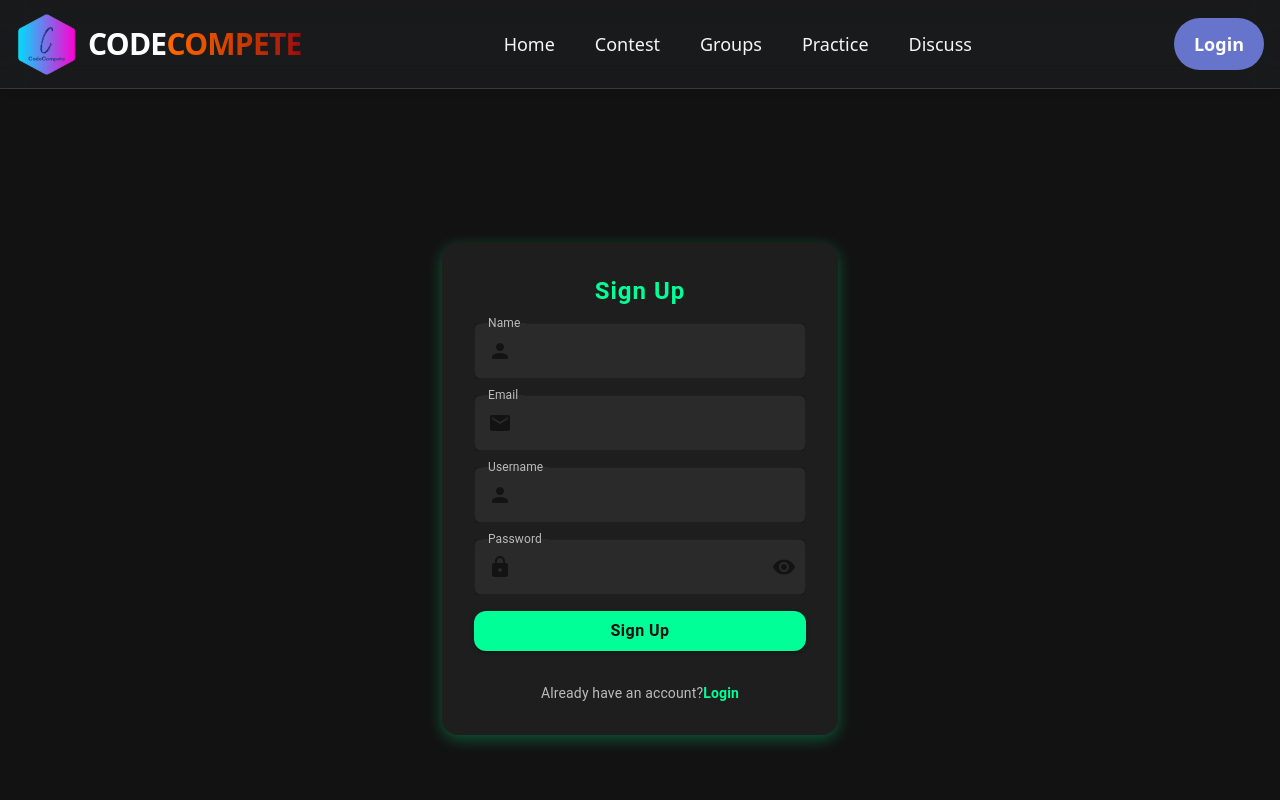
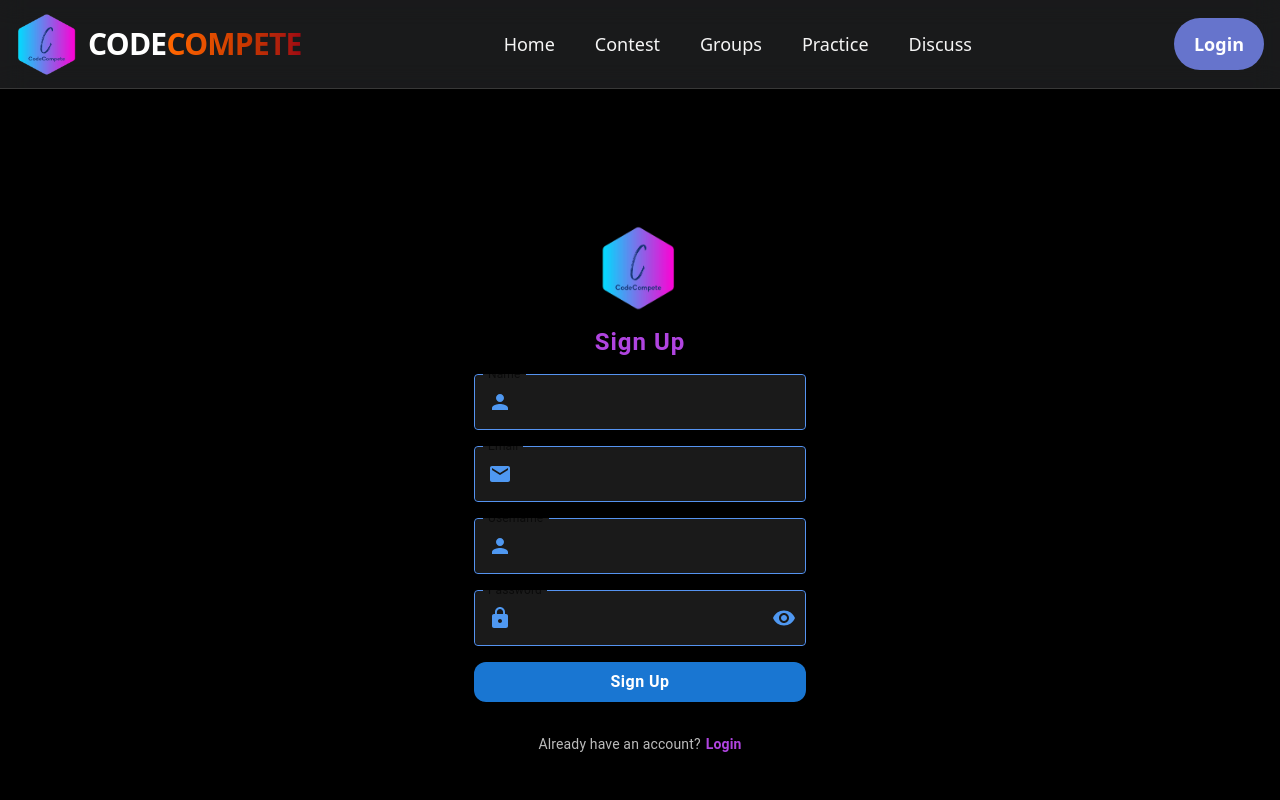
Before and after one commit to a-nuj1/CP-Application-Frontend, a React (Vite) app: page /login in a window 1280 px wide. Both pictures are taken after a click on the element "Sign Up". Shown: the top 800 px of the page. Built offline with nearby package versions, Linux system fonts and the light colour scheme.

Commit message:
Updated login signup UI

```diff
--- a/src/components/pages/Login.jsx
+++ b/src/components/pages/Login.jsx
@@ -1,217 +1,60 @@
 import { useState } from "react";
 import { Box, Button, Container, TextField, Typography, Paper, InputAdornment, IconButton } from "@mui/material";
 import { Email, Person, Lock, Visibility, VisibilityOff } from "@mui/icons-material";
+import logo from "../../assets/logo.png"; // Importing logo
 
 function Auth() {
   const [isLogin, setIsLogin] = useState(true);
-  const [formData, setFormData] = useState({
-    name: "",
-    email: "",
-    username: "",
-    password: "",
-  });
-
+  const [formData, setFormData] = useState({ name: "", email: "", username: "", password: "" });
   const [showPassword, setShowPassword] = useState(false);
   const [errors, setErrors] = useState({});
 
   const validateForm = () => {
     let newErrors = {};
     if (!isLogin) {
-      if (!formData.email.includes("@")) {
-        newErrors.email = "Enter a valid email address";
-      }
-      if (!/^[a-zA-Z0-9_]+$/.test(formData.username)) {
-        newErrors.username = "Username can only contain letters, numbers, and _";
-      }
-      if (formData.name.trim() === "") {
-        newErrors.name = "Name is required";
-      }
+      if (!formData.email.includes("@")) newErrors.email = "Enter a valid email address";
+      if (!/^[a-zA-Z0-9_]+$/.test(formData.username)) newErrors.username = "Username can only contain letters, numbers, and _";
+      if (formData.name.trim() === "") newErrors.name = "Name is required";
     } else {
       if (!formData.email.includes("@") && !/^[a-zA-Z0-9_]+$/.test(formData.username)) {
         newErrors.email = "Enter a valid email or username (only letters, numbers, and _ allowed)";
       }
     }
-    if (formData.password.length < 8) {
-      newErrors.password = "Password must be at least 8 characters long";
-    }
+    if (formData.password.length < 8) newErrors.password = "Password must be at least 8 characters long";
     setErrors(newErrors);
     return Object.keys(newErrors).length === 0;
   };
 
-  const handleChange = (e) => {
-    setFormData({ ...formData, [e.target.name]: e.target.value });
-  };
-
+  const handleChange = (e) => setFormData({ ...formData, [e.target.name]: e.target.value });
   const handleSubmit = (e) => {
     e.preventDefault();
-    if (validateForm()) {
-      console.log(isLogin ? "Login Details:" : "Signup Details:", formData);
-    }
+    if (validateForm()) console.log(isLogin ? "Login Details:" : "Signup Details:", formData);
   };
 
   return (
-    <Box
-      sx={{
-        minHeight: "100vh",
-        display: "flex",
-        alignItems: "center",
-        justifyContent: "center",
-        bgcolor: "#121212",
-        fontFamily: "'Inter', sans-serif",
-      }}
-    >
+    <Box sx={{ minHeight: "100vh", display: "flex", alignItems: "center", justifyContent: "center", bgcolor: "#000000" }}>
       <Container component="main" maxWidth="xs">
-        <Paper
-          elevation={10}
-          sx={{
-            padding: 4,
-            borderRadius: 4,
-            backgroundColor: "#1e1e1e",
-            color: "#ffffff",
-            boxShadow: "0px 4px 15px rgba(0, 255, 150, 0.3)",
-          }}
-        >
-          <Typography
-            variant="h5"
-            align="center"
-            fontWeight="bold"
-            sx={{ letterSpacing: 1, color: "#00FF96" }}
-          >
-            {isLogin ? "Login" : "Sign Up"}
-          </Typography>
+        <Paper elevation={10} sx={{ padding: 4, borderRadius: 4, backgroundColor: "rgba(0, 0, 0, 0.7)", color: "#ffffff", backdropFilter: "blur(10px)", boxShadow: "none", textAlign: "center" }}>
+          <img src={logo} alt="Logo" style={{ width: "80px", marginBottom: "15px", display: "block", marginLeft: "auto", marginRight: "auto" }} />
+          <Typography variant="h5" align="center" fontWeight="bold" sx={{ letterSpacing: 1, color: "#B044E0" }}>{isLogin ? "Login" : "Sign Up"}</Typography>
           <Box component="form" onSubmit={handleSubmit} sx={{ display: "flex", flexDirection: "column", gap: 2, mt: 2 }}>
             {!isLogin && (
-              <>
-                <TextField
-                  label="Name"
-                  variant="outlined"
-                  fullWidth
-                  name="name"
-                  value={formData.name}
-                  onChange={handleChange}
-                  InputLabelProps={{ style: { color: "#bbb" } }}
-                  sx={{ input: { color: "#fff" }, bgcolor: "#2a2a2a", borderRadius: 2 }}
-                  InputProps={{
-                    startAdornment: (
-                      <InputAdornment position="start">
-                        <Person />
-                      </InputAdornment>
-                    ),
-                  }}
-                  error={!!errors.name}
-                  helperText={errors.name}
-                />
-                <TextField
-                  label="Email"
-                  variant="outlined"
-                  fullWidth
-                  name="email"
-                  value={formData.email}
-                  onChange={handleChange}
-                  InputLabelProps={{ style: { color: "#bbb" } }}
-                  sx={{ input: { color: "#fff" }, bgcolor: "#2a2a2a", borderRadius: 2 }}
-                  InputProps={{
-                    startAdornment: (
-                      <InputAdornment position="start">
-                        <Email />
-                      </InputAdornment>
-                    ),
-                  }}
-                  error={!!errors.email}
-                  helperText={errors.email}
-                />
-                <TextField
-                  label="Username"
-                  variant="outlined"
-                  fullWidth
-                  name="username"
-                  value={formData.username}
-                  onChange={handleChange}
-                  InputLabelProps={{ style: { color: "#bbb" } }}
-                  sx={{ input: { color: "#fff" }, bgcolor: "#2a2a2a", borderRadius: 2 }}
-                  InputProps={{
-                    startAdornment: (
-                      <InputAdornment position="start">
-                        <Person />
-                      </InputAdornment>
-                    ),
-                  }}
-                  error={!!errors.username}
-                  helperText={errors.username}
-                />
-              </>
+              <TextField label="Name" name="name" value={formData.name} onChange={handleChange} fullWidth sx={customTextFieldStyles} InputProps={{ startAdornment: (<InputAdornment position="start"><Person sx={{ color: "#4F98F1" }} /></InputAdornment>) }} error={!!errors.name} helperText={errors.name} />
+            )}
+            {!isLogin && (
+              <TextField label="Email" name="email" value={formData.email} onChange={handleChange} fullWidth sx={customTextFieldStyles} InputProps={{ startAdornment: (<InputAdornment position="start"><Email sx={{ color: "#4F98F1" }} /></InputAdornment>) }} error={!!errors.email} helperText={errors.email} />
+            )}
+            {!isLogin && (
+              <TextField label="Username" name="username" value={formData.username} onChange={handleChange} fullWidth sx={customTextFieldStyles} InputProps={{ startAdornment: (<InputAdornment position="start"><Person sx={{ color: "#4F98F1" }} /></InputAdornment>) }} error={!!errors.username} helperText={errors.username} />
             )}
             {isLogin && (
-              <TextField
-                label="Username / Email"
-                variant="outlined"
-                fullWidth
-                name="email"
-                value={formData.email}
-                onChange={handleChange}
-                InputLabelProps={{ style: { color: "#bbb" } }}
-                sx={{ input: { color: "#fff" }, bgcolor: "#2a2a2a", borderRadius: 2 }}
-                InputProps={{
-                  startAdornment: (
-                    <InputAdornment position="start">
-                      <Person />
-                    </InputAdornment>
-                  ),
-                }}
-                error={!!errors.email}
-                helperText={errors.email}
-              />
+              <TextField label="Username / Email" name="email" value={formData.email} onChange={handleChange} fullWidth sx={customTextFieldStyles} InputProps={{ startAdornment: (<InputAdornment position="start"><Person sx={{ color: "#4F98F1" }} /></InputAdornment>) }} error={!!errors.email} helperText={errors.email} />
             )}
-            <TextField
-              label="Password"
-              type={showPassword ? "text" : "password"}
-              variant="outlined"
-              fullWidth
-              name="password"
-              value={formData.password}
-              onChange={handleChange}
-              InputLabelProps={{ style: { color: "#bbb" } }}
-              sx={{ input: { color: "#fff" }, bgcolor: "#2a2a2a", borderRadius: 2 }}
-              InputProps={{
-                startAdornment: (
-                  <InputAdornment position="start">
-                    <Lock />
-                  </InputAdornment>
-                ),
-                endAdornment: (
-                  <InputAdornment position="end">
-                    <IconButton onClick={() => setShowPassword(!showPassword)} edge="end">
-                      {showPassword ? <VisibilityOff /> : <Visibility />}
-                    </IconButton>
-                  </InputAdornment>
-                ),
-              }}
-              error={!!errors.password}
-              helperText={errors.password}
-            />
-            <Button
-              type="submit"
-              variant="contained"
-              fullWidth
-              sx={{
-                bgcolor: "#00FF96",
-                color: "#121212",
-                fontWeight: "bold",
-                borderRadius: 3,
-                textTransform: "none",
-                fontSize: "1rem",
-                transition: "0.3s",
-                "&:hover": { bgcolor: "#00cc77" },
-              }}
-            >
-              {isLogin ? "Login" : "Sign Up"}
-            </Button>
+            <TextField label="Password" type={showPassword ? "text" : "password"} name="password" value={formData.password} onChange={handleChange} fullWidth sx={customTextFieldStyles} InputProps={{ startAdornment: (<InputAdornment position="start"><Lock sx={{ color: "#4F98F1" }} /></InputAdornment>), endAdornment: (<InputAdornment position="end"><IconButton onClick={() => setShowPassword(!showPassword)} edge="end">{showPassword ? <VisibilityOff sx={{ color: "#4F98F1" }} /> : <Visibility sx={{ color: "#4F98F1" }} />}</IconButton></InputAdornment>) }} error={!!errors.password} helperText={errors.password} />
+            <Button type="submit" variant="contained" fullWidth sx={buttonStyles}>{isLogin ? "Login" : "Sign Up"}</Button>
             <Typography variant="body2" align="center" sx={{ marginTop: 2, color: "#bbb" }}>
               {isLogin ? "Don't have an account?" : "Already have an account?"}
-              <span
-                style={{ color: "#00FF96", cursor: "pointer", fontWeight: "bold" }}
-                onClick={() => setIsLogin(!isLogin)}
-              >
+              <span style={{ color: "#B044E0", cursor: "pointer", fontWeight: "bold", marginLeft: 5 }} onClick={() => setIsLogin(!isLogin)}>
                 {isLogin ? "Sign Up" : "Login"}
               </span>
             </Typography>
@@ -222,4 +65,7 @@ function Auth() {
   );
 }
 
+const customTextFieldStyles = { input: { color: "#fff" }, bgcolor: "#1a1a1a", borderRadius: 2, "& .MuiOutlinedInput-root": { "& fieldset": { borderColor: "#5593F0" }, "&:hover fieldset": { borderColor: "#B044E0" }, "&.Mui-focused fieldset": { borderColor: "#B044E0" } } };
+const buttonStyles = { bgcolor: "linear-gradient(90deg, #4F98F1, #B044E0)", color: "#ffffff", fontWeight: "bold", borderRadius: 3, textTransform: "none", fontSize: "1rem", transition: "0.3s", "&:hover": { opacity: 0.9 } };
+
 export default Auth;
```
